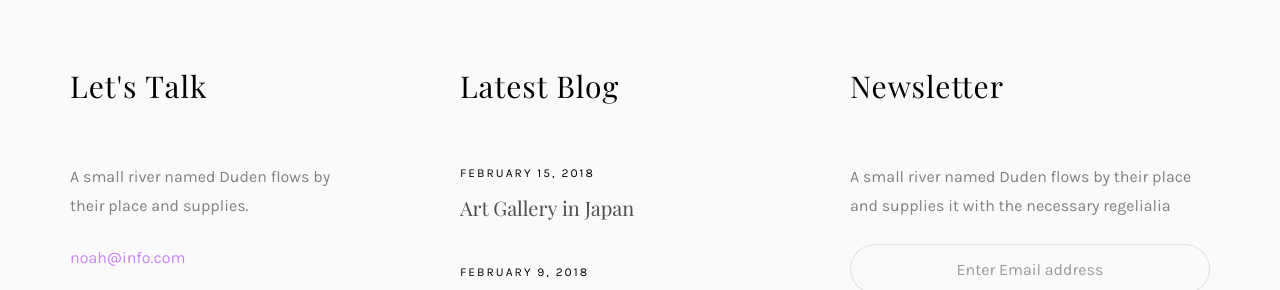
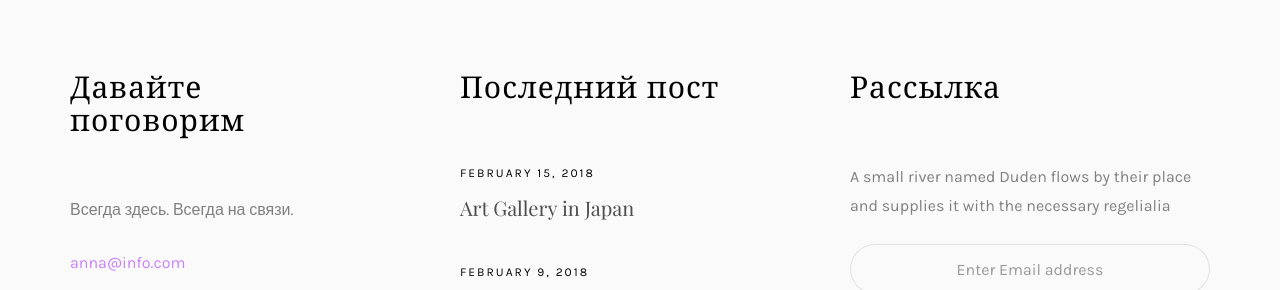
Before and after one commit to GirluDid/Recume, a plain HTML site: page work-single.html in a window 1280 px wide. Shown: the part 2430-2720 px from the top of the page. Drawn offline with nearby package versions, Linux system fonts and the light colour scheme; files whose address does not match are found by name; a web font is replaced by a local one.

Commit message:
Update work-single.html

```diff
--- a/work-single.html
+++ b/work-single.html
@@ -155,9 +155,9 @@
 						<div class="col-md-4 col-pb-sm">
 							<div class="row">
 								<div class="col-md-10">
-									<h2>Let's Talk</h2>
-									<p>A small river named Duden flows by their place and supplies.</p>
-									<p><a href="#">noah@info.com</a></p>
+									<h2>Давайте поговорим</h2>
+									<p>Всегда здесь. Всегда на связи.</p>
+									<p><a href="#">anna@info.com</a></p>
 									<p class="colorlib-social-icons">
 										<a href="#"><i class="icon-facebook4"></i></a>
 										<a href="#"><i class="icon-twitter3"></i></a>
@@ -168,7 +168,7 @@
 							</div>
 						</div>
 						<div class="col-md-4 col-pb-sm">
-							<h2>Latest Blog</h2>
+							<h2>Последний пост</h2>
 							<div class="f-entry">
 								<a href="#" class="featured-img" style="background-image: url(images/img-1.jpg);"></a>
 								<div class="desc">
@@ -192,7 +192,7 @@
 							</div>
 						</div>
 						<div class="col-md-4 col-pb-sm">
-							<h2>Newsletter</h2>
+							<h2>Рассылка</h2>
 							<p>A small river named Duden flows by their place and supplies it with the necessary regelialia</p>
 							<div class="subscribe text-center">
 								<div class="form-group">
```
